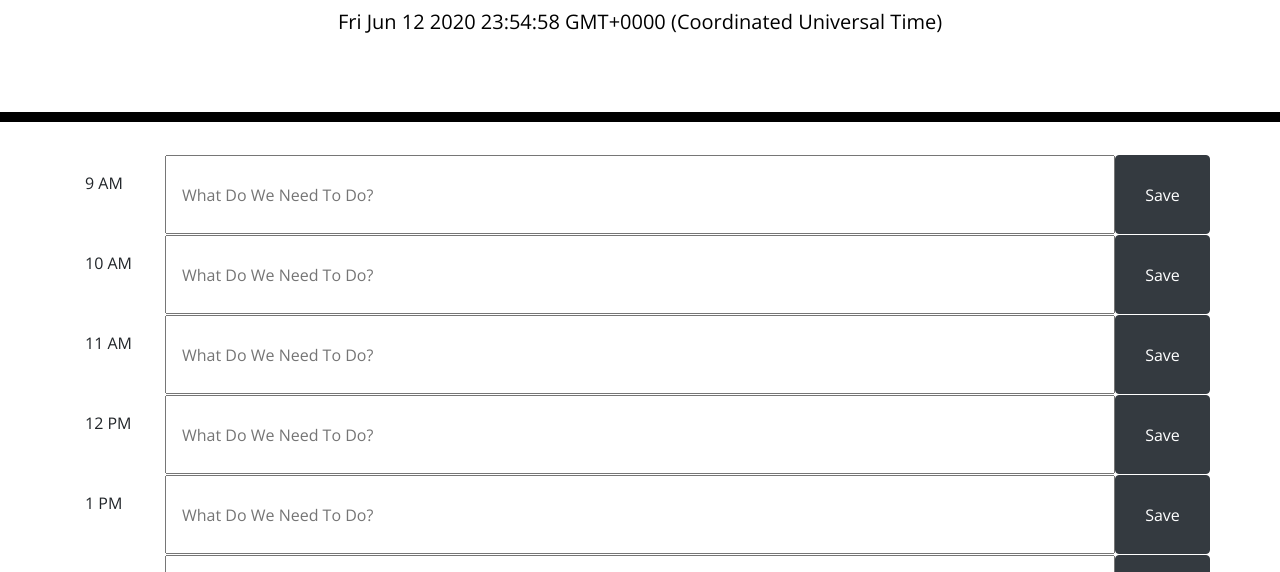
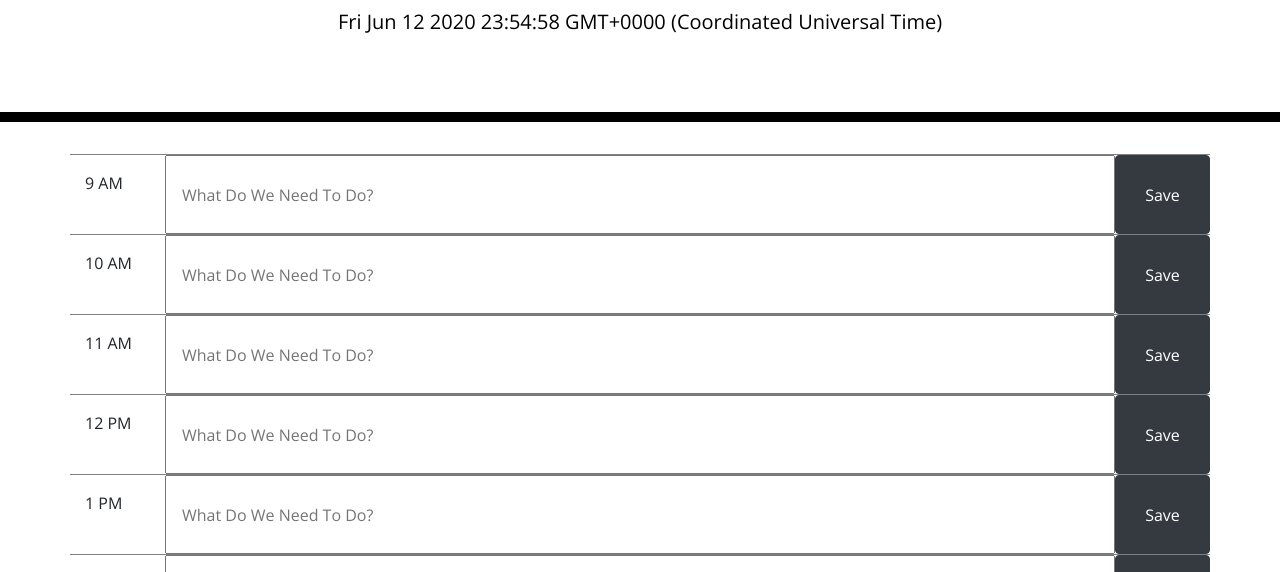
Before and after one commit to shakib19911122/HW5, a plain HTML site: page index.html in a window 1280 px wide. Shown: the part 182-754 px from the top of the page. Drawn offline with nearby package versions, Linux system fonts and the light colour scheme.

Commit message:
add border for css

```diff
--- a/style.css
+++ b/style.css
@@ -33,7 +33,7 @@ textarea{
 .row {
   white-space: pre-wrap;
   height: 80px;
-  border-top: 1px solid white;;
+  border-top: 1px solid gray;;
 }
 
 .hour {
```
